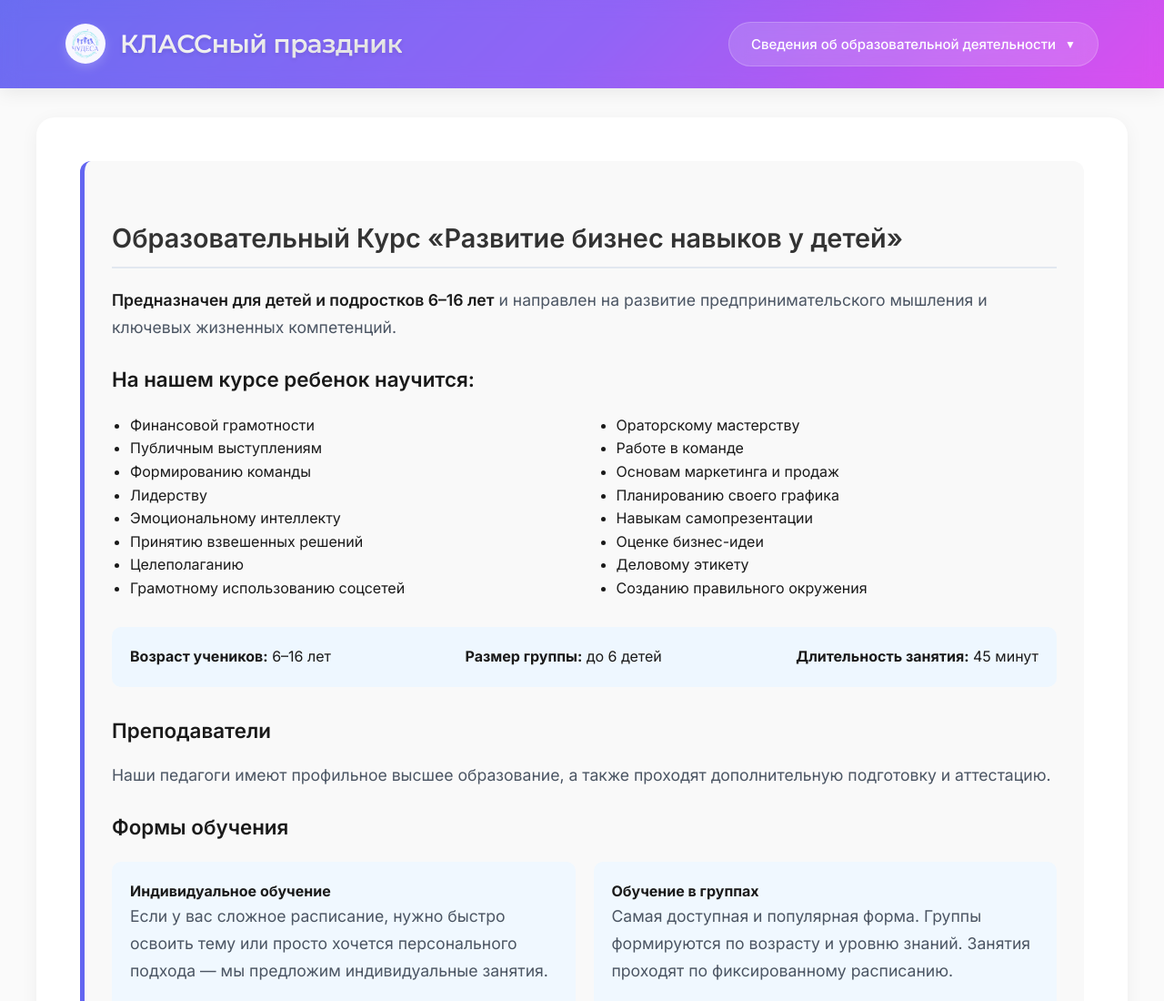
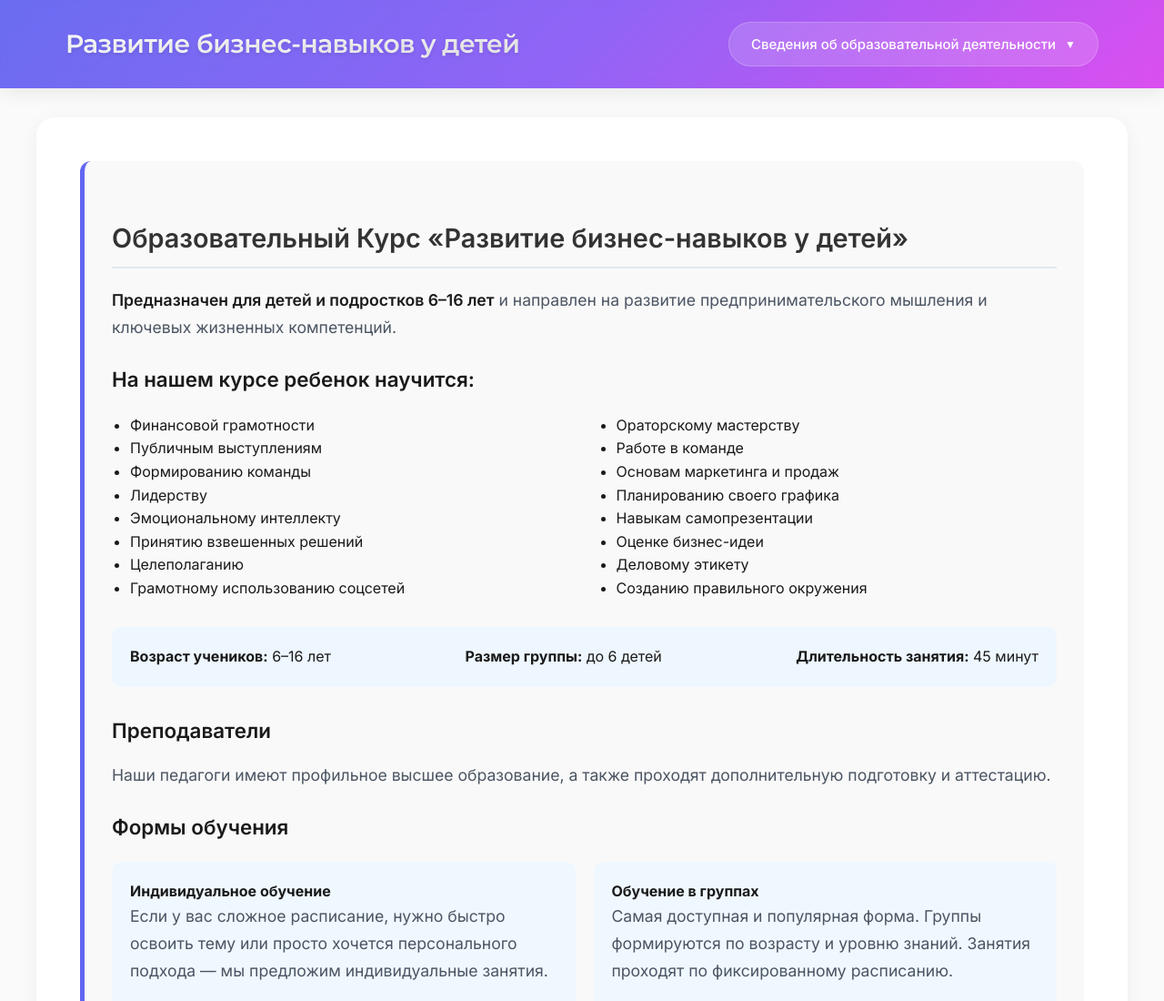
Before and after one commit to PALMOCEAN/chudesa, a plain HTML site: page index.html in a window 1280 px wide. Shown: the top 1100 px of the page at 91% size. Drawn offline with Linux system fonts and the light colour scheme.

Commit message:
Update index.html

```diff
--- a/index.html
+++ b/index.html
@@ -4,7 +4,7 @@
 <head>
     <meta charset="UTF-8">
     <meta name="viewport" content="width=device-width, initial-scale=1.0">
-    <title>КЛАССный праздник</title>
+    <title>Развитие бизнес-навыков у детей</title>
     <link rel="preconnect" href="https://fonts.googleapis.com">
     <link rel="preconnect" href="https://fonts.gstatic.com" crossorigin>
     <link href="https://fonts.googleapis.com/css2?family=Inter:wght@300;400;500;600;700&family=Montserrat:wght@400;500;600;700&display=swap" rel="stylesheet">
@@ -17,10 +17,7 @@
         <div class="header-content">
             <div class="logo-section">
                 <a href="#" onclick="showPage('home')" class="logo-link">
-                    <div class="logo">
-                        <img src="logo.png" alt="Логотип" />
-                    </div>
-                    <div class="company-name">КЛАССный праздник</div>
+                    <div class="company-name">Развитие бизнес-навыков у детей</div>
                 </a>
             </div>
 
@@ -54,7 +51,7 @@
         <!-- Главная страница -->
         <div id="home" class="page active">
     <div style="padding: 30px; background: #f9f9f9; border-radius: 12px; border-left: 5px solid #6366f1;">
-        <h2 style="color: #333; margin-bottom: 20px;">Образовательный Курс «Развитие бизнес навыков у детей»</h2>
+        <h2 style="color: #333; margin-bottom: 20px;">Образовательный Курс «Развитие бизнес-навыков у детей»</h2>
         <p><strong>Предназначен для детей и подростков 6–16 лет</strong> и направлен на развитие предпринимательского мышления и ключевых жизненных компетенций.</p>
 
         <h3>На нашем курсе ребенок научится:</h3>
```
